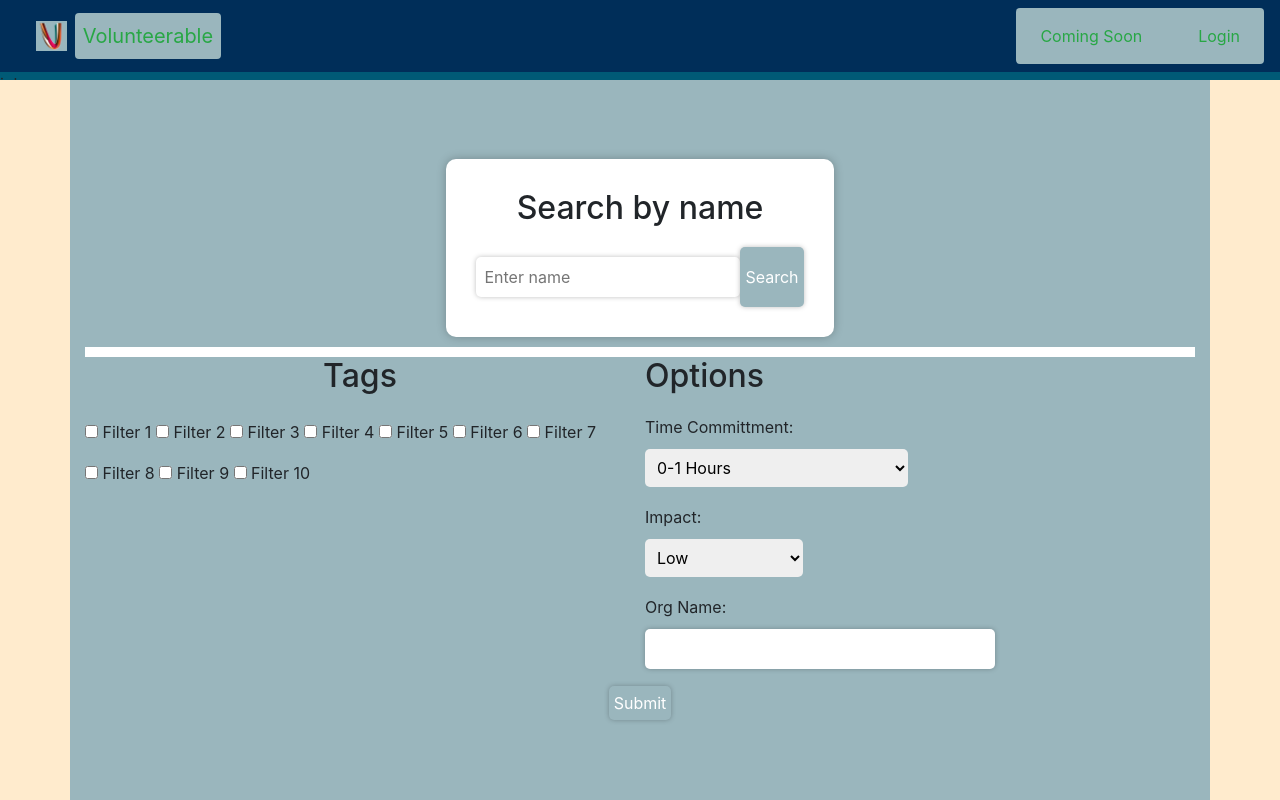
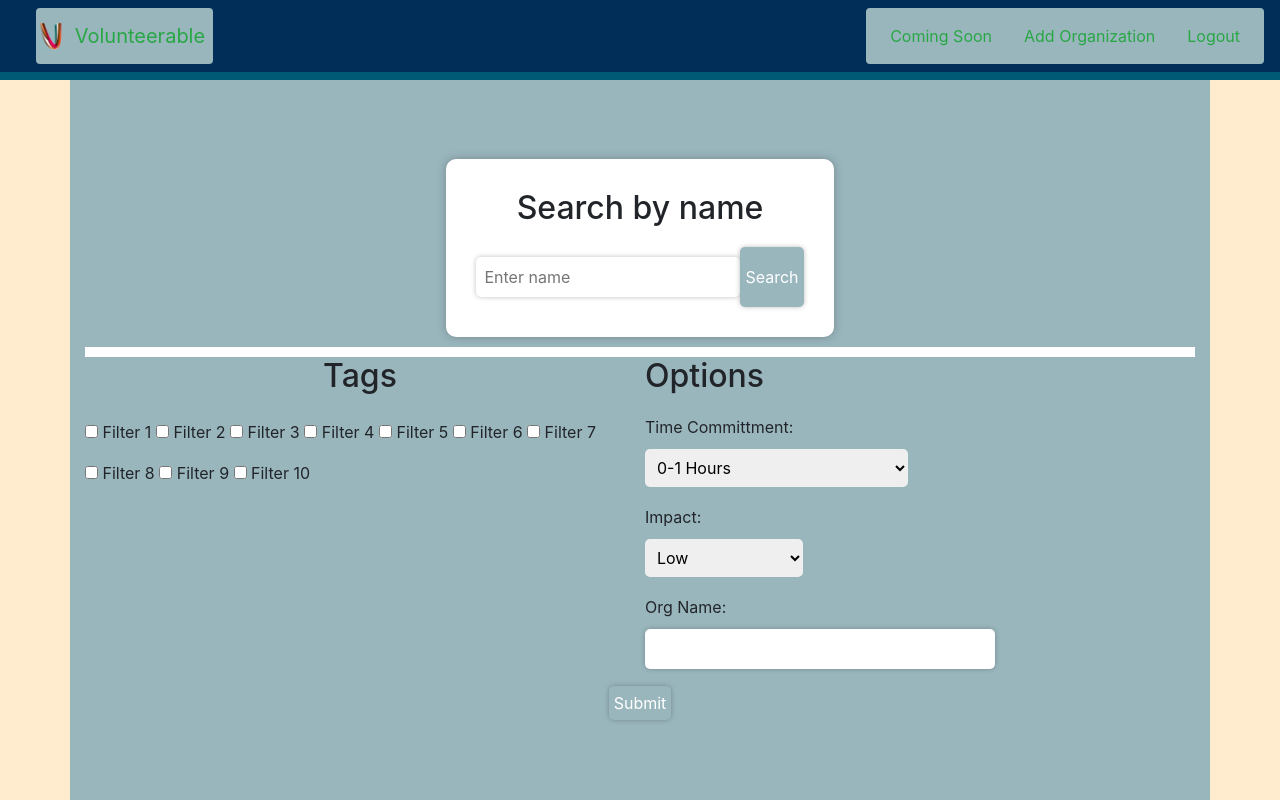
Before and after one commit to Gakles/Org-Database, a Flask app: page / in a window 1280 px wide. Run offline with Flask 3, Linux system fonts and the light colour scheme; a user stored in the database is signed in; some libraries are stand-ins or nearby versions.

Commit message:
more dbwork

```diff
--- a/app.py
+++ b/app.py
@@ -60,7 +60,6 @@ def create_new_account(proposed_username, proposed_password):
 #home
 @app.route("/")
 def home():
-    flash("john", "cena")
     return render_template("home.html")
 
 #login
@@ -132,9 +131,8 @@ def addorg():
 @app.route("/results", methods = ["GET", "POST"])
 def results():
     if request.method == "GET":
-        #flash("NO", "Bad user D:<")
-        #return redirect(url_for("home"))
-        return render_template("results.html")
+        flash("NO Bad user D:<", "Sin")
+        return redirect(url_for("home"))
     elif request.method == "POST":
         #TODO: Add search stuff
         return render_template("results.html")
@@ -144,8 +142,8 @@ def results():
 def logout():
     if "logged_in" in session:
         session.pop("logged_in")
-    flash("You have been logged out", "Logout")
-    return redirect(url_for("home"))
+        flash("You have been logged out", "Logout")
+        return redirect(url_for("home"))
 
 if __name__ == "__main__":
     init_db()
--- a/templates/base.html
+++ b/templates/base.html
@@ -10,15 +10,21 @@
 	{%block style%}
 	{%endblock%}
 </head>
-<body>
+<body onLoad="alert_msg">
 	<nav class="navbar">
-		<a class="navbar-brand d-flex align-items-center" href="#">
+		<a class="navbar-brand bg-intermediate" href="/">
 			<img src="/static/images/logo.png" height="30" alt="Volunteerable Logo">
-			<span class="text-success bg-intermediate p-2 ml-2">Volunteerable</span>
+			<span class="text-success bg-intermediate p-2">Volunteerable</span>
 		</a>
 		<div class="ml-auto bg-intermediate p-2">
-			<a class="nav-link text-success mr-4" href="#">Coming Soon</a>
-			<a class="nav-link text-success" href="#">Login</a>
+			<a class="nav-link text-success" href="#">Coming Soon</a>
+			{%if session.get("logged_in") == None%}
+			<a class="nav-link text-success" href="/login">Login</a>
+			{%endif%}
+			{%if session.get("logged_in") == True%}
+			<a class="nav-link text-success" href="/addorg">Add Organization</a>
+				<a class="nav-link text-success" href="/logout">Logout</a>
+			{%endif%}
 		</div>
 	</nav>
     <div class="center-div">
@@ -32,6 +38,16 @@
 	<!-- Bootstrap JS and jQuery -->
 	<script src="https://code.jquery.com/jquery-3.2.1.slim.min.js"></script>
 	<script src="https://maxcdn.bootstrapcdn.com/bootstrap/4.0.0/js/bootstrap.min.js"></script>
+	<!--The alert/flash messages-->
+	{% with messages = get_flashed_messages() %}
+    	{% if messages %}
+	<script>
+		window.onload = function() {
+			alert('{{ messages[0] | safe }}')
+		};
+	</script>
+    	{% endif %}
+	{% endwith %}
 	{%block script%}
 	{%endblock%}
 </body>
```
Also changed, not shown: models.py (+7 -1 lines), setup.py (+24 -0 lines), orgdatabase.db.
